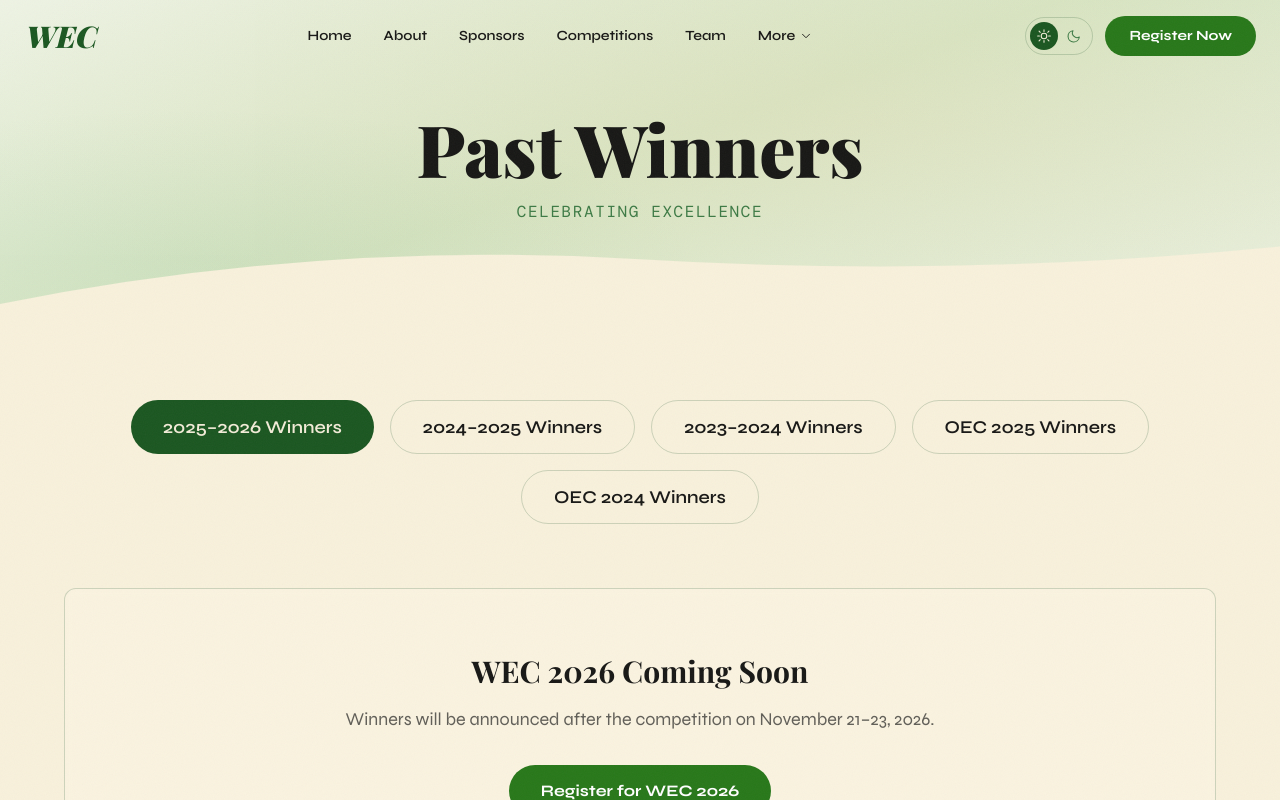
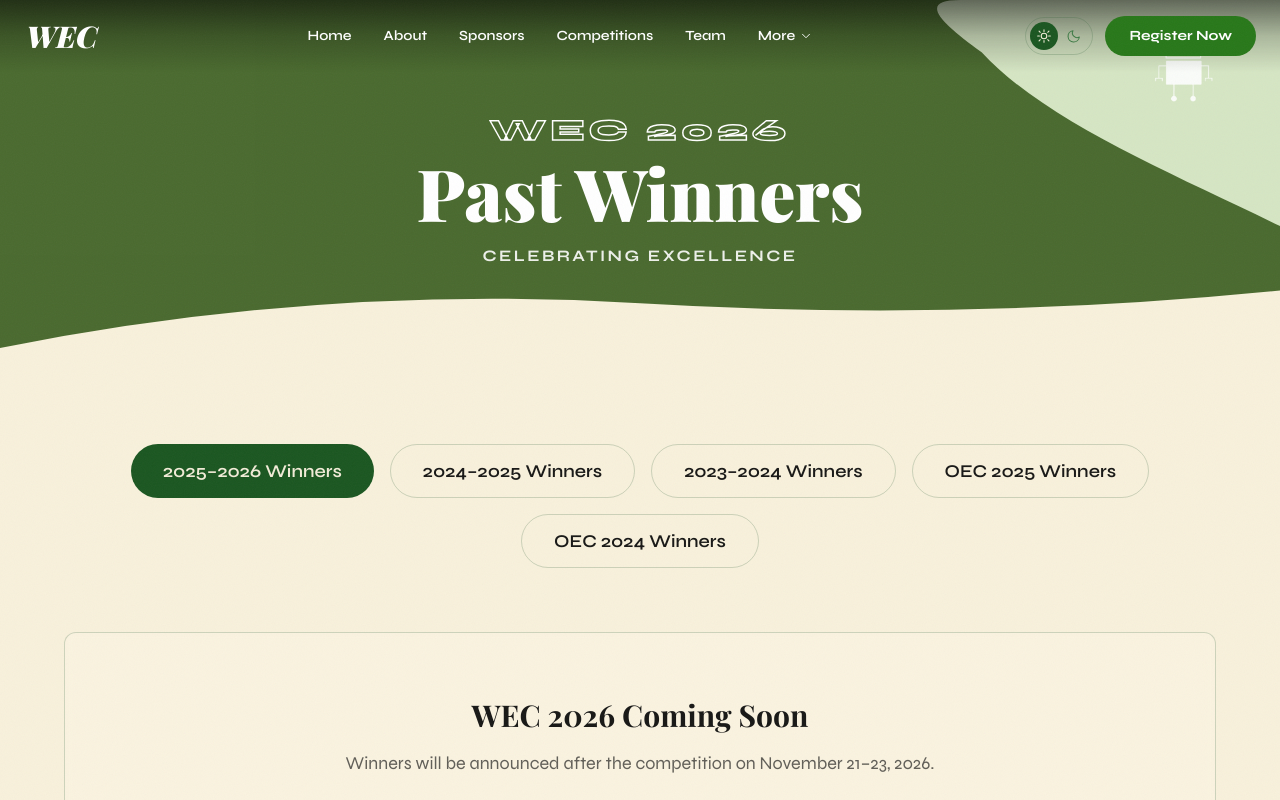
Before and after one commit to Anomaly-E-E/WEC, a React (Vite) app: page /winners/1 in a window 1280 px wide. Shown: the top 800 px of the page. Built offline with nearby package versions, Linux system fonts and the light colour scheme; a web font is replaced by a local one.

Commit message:
Rework page banner to solid olive with swoosh, corner robot, and stencil badge; fix nav contrast

```diff
--- a/src/components/ForestHero.tsx
+++ b/src/components/ForestHero.tsx
@@ -10,15 +10,28 @@ interface ForestHeroProps {
 
 export default function ForestHero({ title, subtitle, children, size = 'normal' }: ForestHeroProps) {
   return (
-    <section className="relative flex items-center justify-center overflow-hidden pt-28 pb-20">
-      <div
-        className="absolute inset-0"
-        style={{
-          background: `
-            linear-gradient(160deg, var(--banner-1) 0%, var(--banner-2) 50%, var(--banner-3) 100%)
-          `,
-        }}
-      ></div>
+    <section
+      className="relative flex items-center justify-center overflow-hidden pt-28 pb-20"
+      style={{ background: 'rgb(var(--banner-solid))' }}
+    >
+      <svg
+        className="absolute top-0 right-0 w-2/3 h-full z-[2]"
+        viewBox="0 0 800 400"
+        preserveAspectRatio="none"
+        xmlns="http://www.w3.org/2000/svg"
+      >
+        <path
+          d="M500 0 H800 V260 C700 200, 580 140, 520 60 C480 25, 460 0, 500 0 Z"
+          fill="rgb(var(--banner-sage))"
+        />
+      </svg>
+
+      <img
+        src="/wec-robot-green.png"
+        alt=""
+        className="hidden md:block absolute top-6 right-8 md:right-16 h-16 md:h-20 w-auto z-[6] opacity-90"
+        style={{ filter: 'brightness(0) invert(1)' }}
+      />
 
       <svg
         className="absolute bottom-0 left-0 right-0 w-full h-12 md:h-16 z-[5]"
@@ -29,30 +42,21 @@ export default function ForestHero({ title, subtitle, children, size = 'normal'
         <path d="M0 80 Q300 0 600 24 T1200 8 L1200 80 Z" fill="rgb(var(--forest-black))" />
       </svg>
 
-      <div
-        className="absolute inset-0 opacity-55"
-        style={{
-          background: `
-            radial-gradient(ellipse 70% 80% at 65% 40%, var(--banner-glow-1), transparent)
-          `,
-        }}
-      ></div>
+      <div className="relative z-10 text-center px-6 max-w-5xl mx-auto">
+        <motion.p
+          initial={{ opacity: 0, y: 10 }}
+          animate={{ opacity: 1, y: 0 }}
+          transition={{ duration: 0.6 }}
+          className="font-sans font-extrabold text-2xl md:text-3xl uppercase tracking-[0.15em] mb-2 text-stencil-badge"
+        >
+          WEC 2026
+        </motion.p>
 
-      <div
-        className="absolute inset-0 opacity-40"
-        style={{
-          background: `
-            radial-gradient(ellipse 40% 50% at 15% 85%, var(--banner-glow-2), transparent)
-          `,
-        }}
-      ></div>
-
-      <div className="relative z-10 text-center px-6 max-w-5xl mx-auto">
         <motion.h1
           initial={{ opacity: 0, y: 30 }}
           animate={{ opacity: 1, y: 0 }}
           transition={{ duration: 0.6 }}
-          className={`font-display font-black text-cream ${
+          className={`font-display font-black text-white ${
             size === 'large' ? 'text-6xl md:text-8xl' : 'text-5xl md:text-7xl'
           } mb-4`}
         >
@@ -64,7 +68,7 @@ export default function ForestHero({ title, subtitle, children, size = 'normal'
             initial={{ opacity: 0, y: 20 }}
             animate={{ opacity: 1, y: 0 }}
             transition={{ duration: 0.6, delay: 0.2 }}
-            className="font-mono text-fern text-sm md:text-base tracking-widest uppercase"
+            className="font-sans font-bold text-white/90 text-sm md:text-base tracking-[0.15em] uppercase"
           >
             {subtitle}
           </motion.p>
--- a/src/components/Nav.tsx
+++ b/src/components/Nav.tsx
@@ -45,11 +45,11 @@ export default function Nav() {
       <motion.nav
         initial={{ y: 0 }}
         className={`fixed top-0 left-0 right-0 z-[9000] transition-all duration-300 ${
-          scrolled ? 'backdrop-forest border-b border-forest' : 'bg-transparent'
+          scrolled ? 'backdrop-forest border-b border-forest' : 'bg-gradient-to-b from-black/55 via-black/20 to-transparent'
         }`}
       >
         <div className="max-w-7xl mx-auto px-6 py-4 flex items-center justify-between">
-          <Link to="/" className="font-display italic text-sunlight text-2xl md:text-3xl font-black relative">
+          <Link to="/" className={`font-display italic text-2xl md:text-3xl font-black relative transition-colors duration-200 ${scrolled ? 'text-sunlight' : 'text-white'}`}>
             <span className="relative">
               WEC
             </span>
@@ -60,7 +60,7 @@ export default function Nav() {
               <Link
                 key={link.to}
                 to={link.to}
-                className="font-sans font-semibold text-sm text-cream hover:text-sunlight transition-colors duration-200 relative group"
+                className={`font-sans font-semibold text-sm hover:text-sunlight transition-colors duration-200 relative group ${scrolled ? 'text-cream' : 'text-white'}`}
               >
                 {link.label}
                 <span className="absolute bottom-0 left-0 w-0 h-0.5 bg-sunlight group-hover:w-full transition-all duration-300"></span>
@@ -70,7 +70,7 @@ export default function Nav() {
             <div className="relative">
               <button
                 onClick={() => setMoreDropdownOpen(!moreDropdownOpen)}
-                className="font-sans font-semibold text-sm text-cream hover:text-sunlight transition-colors duration-200 flex items-center gap-1"
+                className={`font-sans font-semibold text-sm hover:text-sunlight transition-colors duration-200 flex items-center gap-1 ${scrolled ? 'text-cream' : 'text-white'}`}
               >
                 More
                 <span className={`transform transition-transform duration-200 ${moreDropdownOpen ? 'rotate-180' : ''}`}>
@@ -115,7 +115,7 @@ export default function Nav() {
 
           <button
             onClick={() => setMobileOpen(!mobileOpen)}
-            className="lg:hidden text-sunlight"
+            className={`lg:hidden transition-colors duration-200 ${scrolled ? 'text-sunlight' : 'text-white'}`}
             aria-label="Toggle mobile menu"
           >
             {mobileOpen ? <Icon name="close" className="w-7 h-7" /> : <Icon name="menu" className="w-7 h-7" />}
--- a/src/styles/globals.css
+++ b/src/styles/globals.css
@@ -30,11 +30,8 @@
   --hero-overlay-2: rgba(240, 228, 196, 0.88);
   --hero-glow-1: rgba(232, 220, 182, 0.55);
   --hero-glow-2: rgba(32, 128, 55, 0.18);
-  --banner-1: #eef3e4;
-  --banner-2: #d6e6c4;
-  --banner-3: #eaf1e0;
-  --banner-glow-1: rgba(232, 220, 182, 0.6);
-  --banner-glow-2: rgba(32, 128, 55, 0.15);
+  --banner-solid: 74 106 47;
+  --banner-sage: 214 230 196;
   --ambient-glow: rgba(32, 128, 55, 0.12);
 }
 
@@ -63,11 +60,8 @@
   --hero-overlay-2: rgba(15, 28, 16, 0.9);
   --hero-glow-1: rgba(26, 58, 32, 0.4);
   --hero-glow-2: rgba(61, 107, 66, 0.15);
-  --banner-1: #060d07;
-  --banner-2: #0f1c10;
-  --banner-3: #080f09;
-  --banner-glow-1: rgba(26, 58, 32, 0.55);
-  --banner-glow-2: rgba(61, 107, 66, 0.18);
+  --banner-solid: 40 51 22;
+  --banner-sage: 63 79 36;
   --ambient-glow: rgba(61, 107, 66, 0.15);
 }
 
@@ -127,6 +121,11 @@ h1, h2, h3, h4, h5, h6 {
 .text-stencil {
   color: transparent;
   -webkit-text-stroke: 2px rgb(var(--sunlight));
+}
+
+.text-stencil-badge {
+  color: transparent;
+  -webkit-text-stroke: 1.5px #ffffff;
 }
 
 .border-forest {
```
